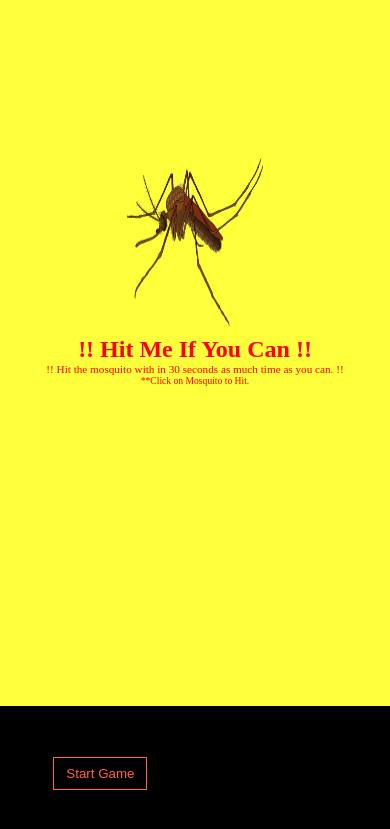
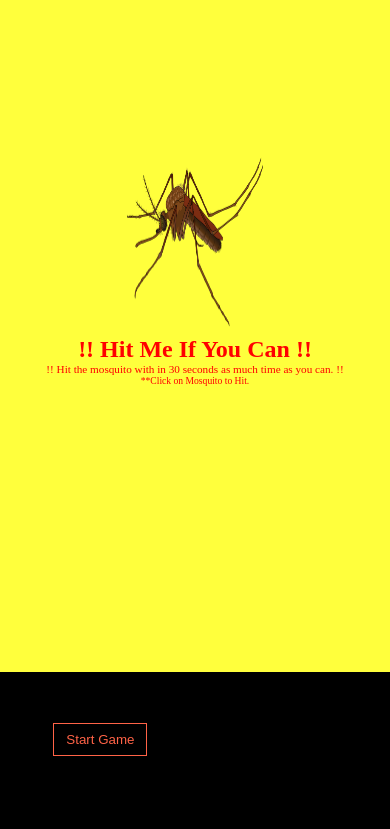
Before and after one commit to Garg-Mukul-01/projects, a plain HTML site: page index.html in a window 390 px wide. Shown: the part 43-872 px from the top of the page. After the commit the page ends 850 px from the top, so only its background shows below. Drawn offline with Linux system fonts and the light colour scheme.

Commit message:
Update style.css

```diff
--- a/style.css
+++ b/style.css
@@ -71,7 +71,7 @@ body{
 
 @media screen and (max-width:430px) {
   .main-container {
-    min-height:84vh;
+    min-height:80vh;
     width: 80vw;
     background-color: rgb(255, 255, 60);
   }
```
